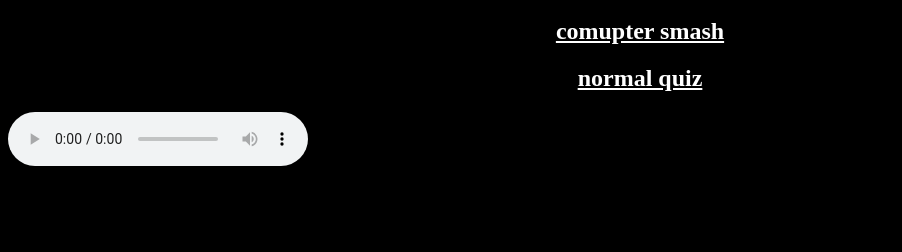
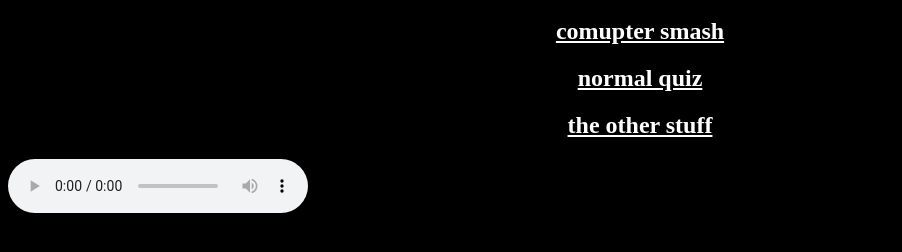
Before and after one commit to funy-man/funy-man.github.io, a plain HTML site: page uh.html in a window 1280 px wide. Shown: the part 48-300 px from the top of the page, without its empty margins (0-902 px from the left). Drawn offline with Linux system fonts and the light colour scheme.

Commit message:
Update uh.html

```diff
--- a/uh.html
+++ b/uh.html
@@ -6,6 +6,7 @@
 <h1>"Educational" Games & Stuff<h1>
 <h2><a href=flashtest.html>comupter smash</a></h2>
 <h2><a href=quiz.html>normal quiz</a></h2>
+<h2><a href=https://funy-man.github.io/>the other stuff</a></h2>
 
 <audio controls autoplay>
   <source src="music.mp3" type="audio/mp3">
```
